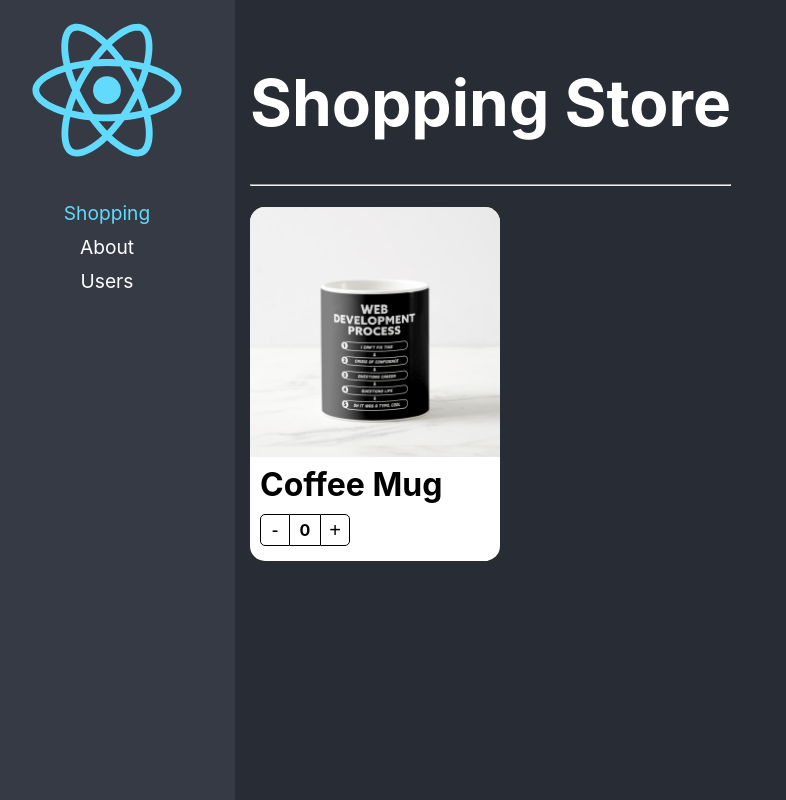
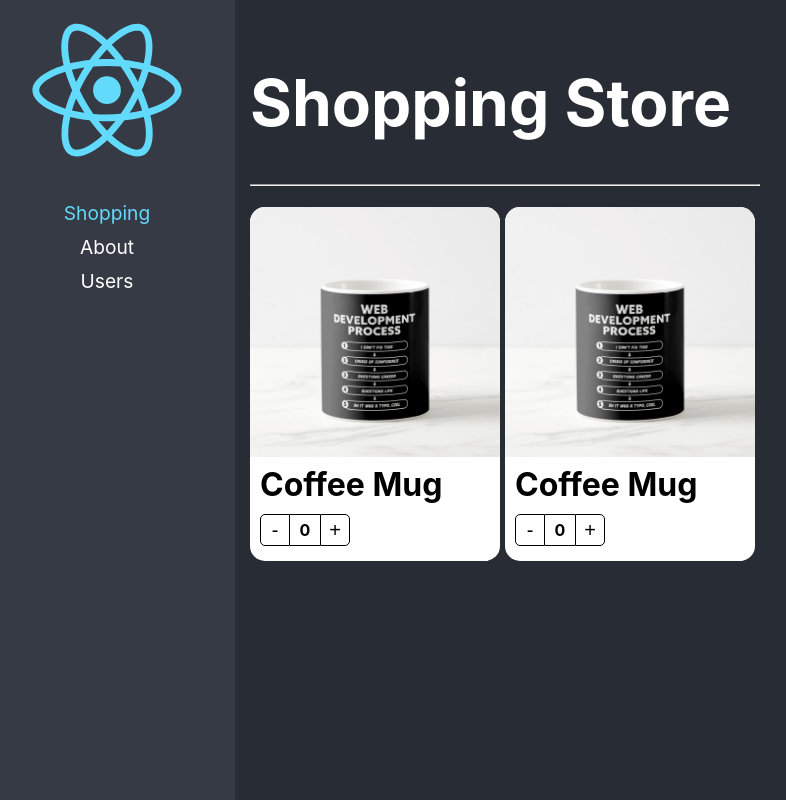
Before and after one commit to Malcak/lazyload-react, a React (Vite) app: page / in a window 1280 px wide. Shown: the whole page, without its empty margins (21-807 px from the left). Built offline with nearby package versions, Linux system fonts and the light colour scheme.

Commit message:
feat(compound components): add the secondary complementation style

```diff
--- a/src/component-patterns/components/index.ts
+++ b/src/component-patterns/components/index.ts
@@ -1,4 +1,17 @@
-export { ProductCard } from './ProductCard'
+import { ProductCardHOCProps } from '../interfaces/interfaces'
+import { ProductCard as ProductCardHOC } from './ProductCard'
+import { ProductImage } from './ProductImage'
+import { ProductTitle } from './ProductTitle'
+import { ProductButtons } from './ProductButtons'
+
 export { ProductImage } from './ProductImage'
 export { ProductTitle } from './ProductTitle'
 export { ProductButtons } from './ProductButtons'
+
+export const ProductCard: ProductCardHOCProps = Object.assign(ProductCardHOC, {
+  Image: ProductImage,
+  Title: ProductTitle,
+  Buttons: ProductButtons
+})
+
+export default ProductCard
--- a/src/component-patterns/pages/ShoppingPage.tsx
+++ b/src/component-patterns/pages/ShoppingPage.tsx
@@ -22,6 +22,12 @@ export const ShoppingPage = () => {
           <ProductTitle />
           <ProductButtons />
         </ProductCard>
+
+        <ProductCard product={product}>
+          <ProductCard.Image />
+          <ProductCard.Title />
+          <ProductCard.Buttons />
+        </ProductCard>
       </div>
     </div>
   )
```
Also changed, not shown: src/component-patterns/components/ProductCard.tsx (+2 -7 lines), src/component-patterns/interfaces/interfaces.ts (+15 -1 lines).
